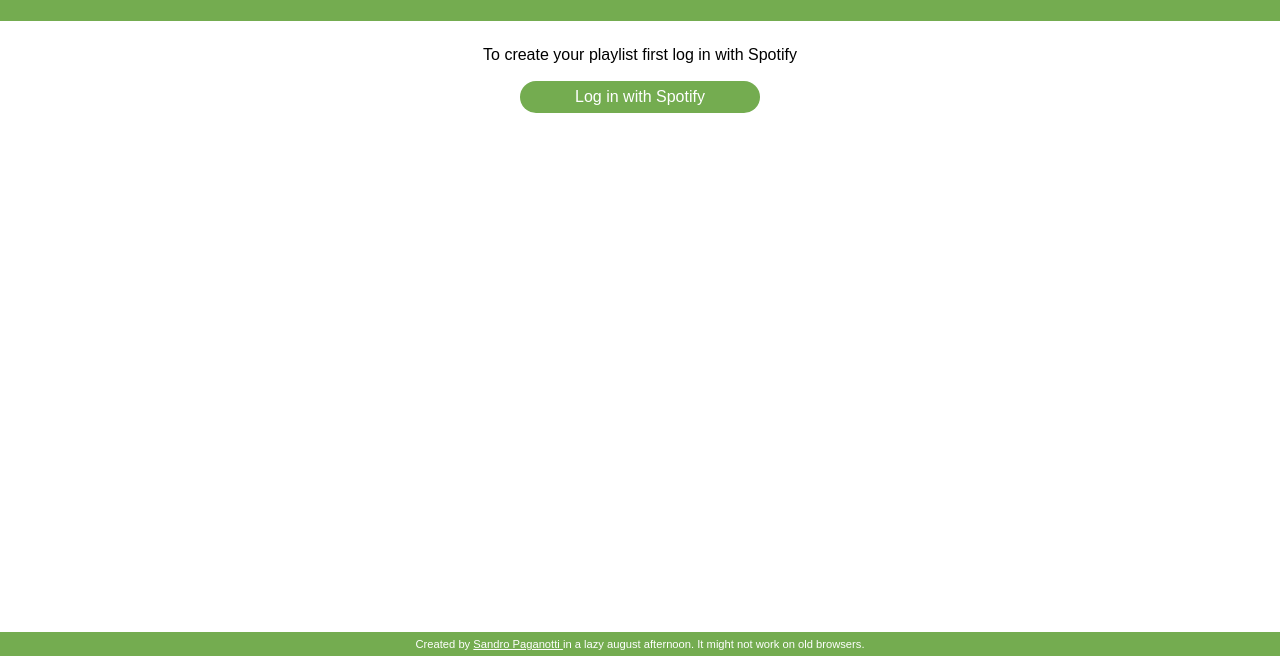
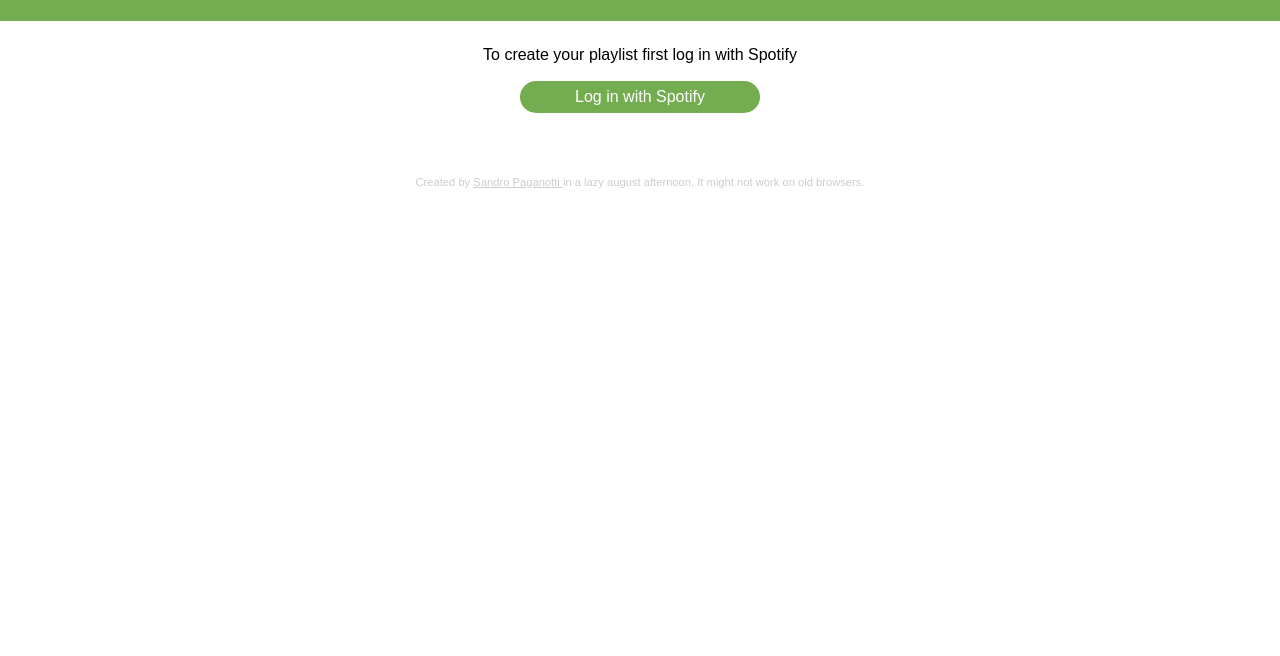
Before and after one commit to sandropaganotti-zz/falling-stars, a website: page public/index.html in a window 1280 px wide. Shown: the part 144-800 px from the top of the page. Drawn offline with nearby package versions, Linux system fonts and the light colour scheme.

Commit message:
fixing the footer

```diff
--- a/public/css/app.css
+++ b/public/css/app.css
@@ -9,6 +9,7 @@
 a{
   text-decoration: none;
 }
+
 .intro{
   padding: 1.5rem 0;
   background-color: #74AC50;
@@ -97,15 +98,13 @@
 }
 
 .footer{
-  position: absolute;
-  bottom: 0;
-  background-color: #74AC50;
+  margin-top: 4rem;
   width: 100%;
   font-size: 0.7rem;
-  color: #FFFFFF;
-  line-height: 1.5rem;
+  color: #cccccc;
 }
+
 .footer a{
-  color: #FFFFFF;
+  color: #cccccc;
   text-decoration: underline;
 }
--- a/public/index.html
+++ b/public/index.html
@@ -9,6 +9,7 @@
     <link rel="stylesheet" type="text/css" href="css/app.css">
   </head>
   <body>
+    <div class="container">
       <div class="intro">
         <h1 class="intro-title">Falling Stars</h1>
         <p class="intro-paragraph">
@@ -46,6 +47,7 @@
         <div class="current-artist" id="current-artist">
         </div>
         <div id="current-search"></div>
+      </div>
     </div>
 
     <div class="footer">
```
Also changed, not shown: 1 other file. Lines whose indentation alone changed are shown as unchanged.
